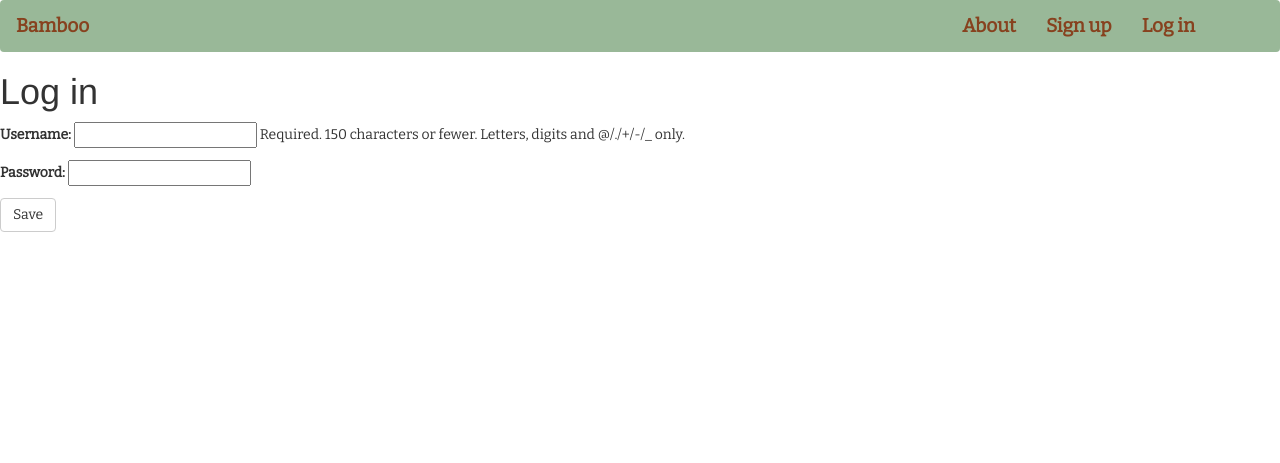
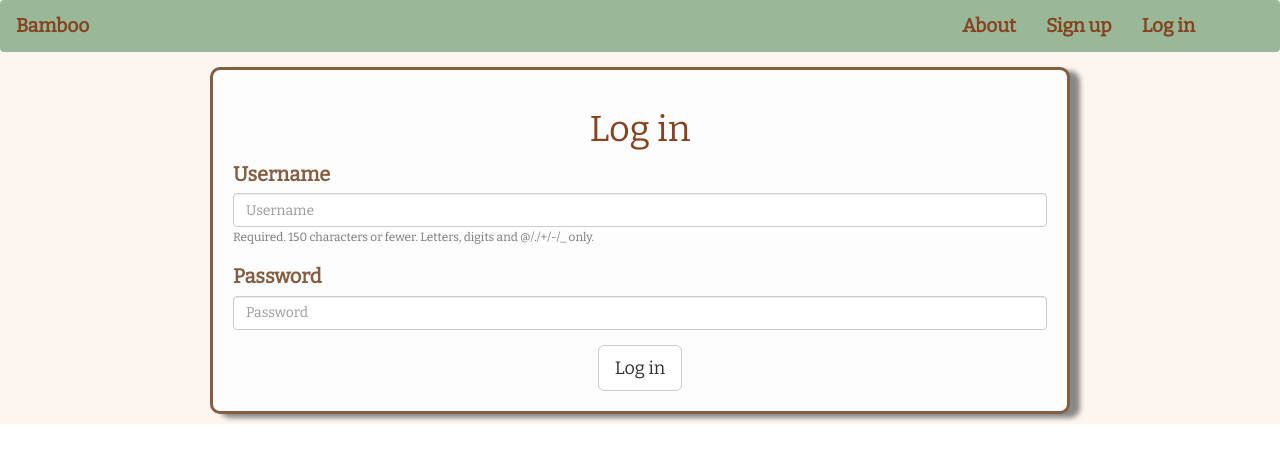
Before and after one commit to OneCodeMan/Bamboo, a Django app: page /login/ in a window 1280 px wide. Shown: the top 463 px of the page. Run offline with Django 3.2, Linux system fonts and the light colour scheme; some libraries are stand-ins or nearby versions.

Commit message:
Form design done, need to learn AJAX

```diff
--- a/card/static/card/css/styles.css
+++ b/card/static/card/css/styles.css
@@ -15,6 +15,12 @@ a, a:link, a:visited, a:hover {
 
 .nav-link {
 	font-size: 15px;
+}
+
+.title {
+	color: #87421F;
+	text-align: center;
+	font-family: 'Bitter', serif;
 }
 
 /* this is how to have no space between navbar and jumbotron */
@@ -71,13 +77,29 @@ a, a:link, a:visited, a:hover {
 }
 
 /* About */
-.abouttitle {
-	color: #87421F;
-	text-align: center;
-	font-family: 'Bitter', serif;
-}
 
 .aboutcontainer {
 	color: #855E42;
 	background: #fdfdfd;
 }
+
+/* Register */
+
+label { font-size: 20px; }
+
+.userformdiv {
+	border: solid #855E42;
+	margin-top: 5px;
+	padding: 20px;
+	border-radius: 10px;
+	color: #855E42;
+	box-shadow: 10px 4px 5px #888888;
+	background: #fdfdfd;
+}
+
+.userformcontainer {
+	background: #fdf5ef;
+	min-height: 100%;
+	height: 100%;
+	padding: 10px;
+}
--- a/card/templates/card/about.html
+++ b/card/templates/card/about.html
@@ -2,7 +2,7 @@
 
 {% block content %}
 <div class="container aboutcontainer">
-	<h1 class="abouttitle">About</h1>
+	<h1 class="title abouttitle">About</h1>
 
 	<div class="row">
 		<div class="col-md-offset-2 col-sm-8 col-xs-12 abouttext">
--- a/card/templates/card/login_form.html
+++ b/card/templates/card/login_form.html
@@ -1,10 +1,21 @@
 {% extends 'card/base.html' %}
+{% load bootstrap3 %}
 {% block title %}Log in{% endblock %}
 
 {% block content %}
-	<h1>Log in</h1>
-	<form method="POST" class="post-form">{% csrf_token %}
-		{{ form.as_p }}
-		<button type="submit" class="save btn btn-default">Save</button>
-	</form>
+<div class="container-fluid userformcontainer">
+	<div class="row">
+		<div class="col-md-offset-2 col-sm-offset-1 col-sm-8 userformdiv">
+			<h1 class="title userformtitle">Log in</h1>
+			<form method="POST" class="post-form">
+				{% csrf_token %}
+				{% bootstrap_form form %}
+
+				{% buttons %}
+				<button type="submit" class="save btn btn-default btn-lg userformbutton center-block">Log in</button>
+				{% endbuttons %}
+			</form>
+		</div><!--col-->
+	</div><!--row-->
+</div><!--container-->
 {% endblock %}
--- a/todo.txt
+++ b/todo.txt
@@ -1,10 +1,7 @@
 TODOS
 -----
 Easy
-- Register form (form validation)
-Around here, ask SO/ r/django how you'd use AJAX
-to call to db to check for existing users
-- Sign in form (form validation)
+- Form validation (user exists)
 - New deck form
 - New card form
 - List of decks
```
Also changed, not shown: card/templates/card/registration_form.html (+17 -5 lines).
